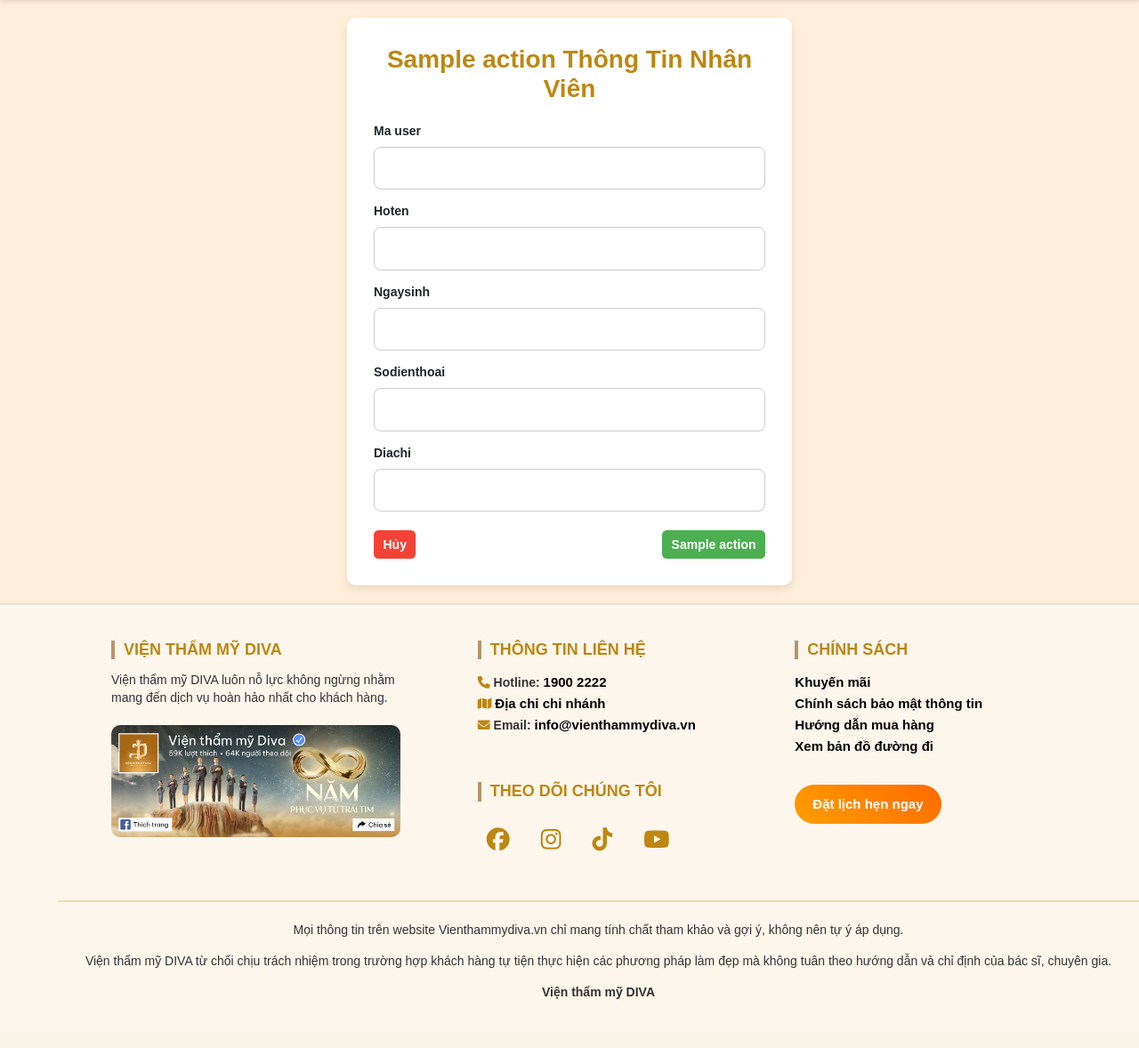
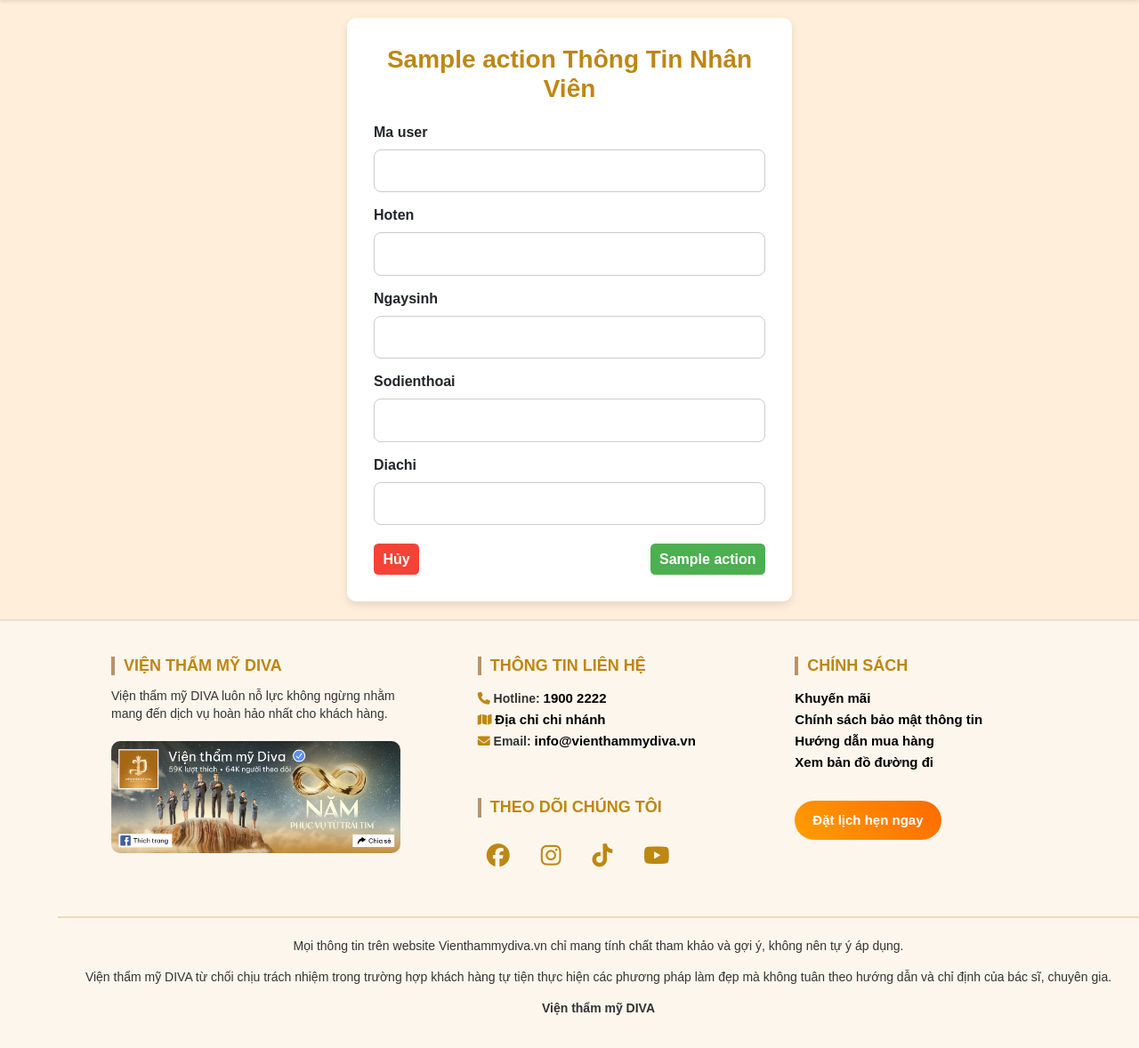
Before and after one commit to kiimduyenn/duannhom, a Django app: template DIVA/templates/quanlynhanvien/themnhanvien.html in a window 1280 px wide. Shown: the part 81-1259 px from the top of the page at 89% size. Before the commit the page ends 1204 px from the top, so only its background shows below. Run offline with Django 3.2, Linux system fonts and the light colour scheme; the template is opened without the code that fills it: most values are stand-ins (such as "Sample title", 1, 10 or a date in 2020); form fields are guessed from the names that the template uses.

Commit message:
qnhi update

```diff
--- a/DIVA/templates/quanlynhanvien/themnhanvien.html
+++ b/DIVA/templates/quanlynhanvien/themnhanvien.html
@@ -8,8 +8,9 @@
     <title>{{ action }} Thông Tin Nhân Viên</title>
     <!-- Bootstrap CSS -->
     <link href="https://cdn.jsdelivr.net/npm/bootstrap@5.3.0-alpha3/dist/css/bootstrap.min.css" rel="stylesheet">
+
     <style>
-              body {
+        body {
             background-color: #ffeed9;
             font-family: 'Arial', sans-serif;
         }
@@ -59,6 +60,7 @@
             font-weight: bold;
             margin: 10px 0 5px;
             text-align: left;
+            font-size: 16px;
         }
 
         .btn-custom {
@@ -66,9 +68,12 @@
             color: white;
             border: none;
             font-weight: bold;
+            font-size: 16px;
         }
+
         .btn-custom:hover {
             background-color: #45a049;
+            color: white;
         }
 
         .btn-secondary {
@@ -76,7 +81,9 @@
             color: white;
             border: none;
             font-weight: bold;
+            font-size: 16px;
         }
+
         .btn-secondary:hover {
             background-color: #e53935;
         }
```
